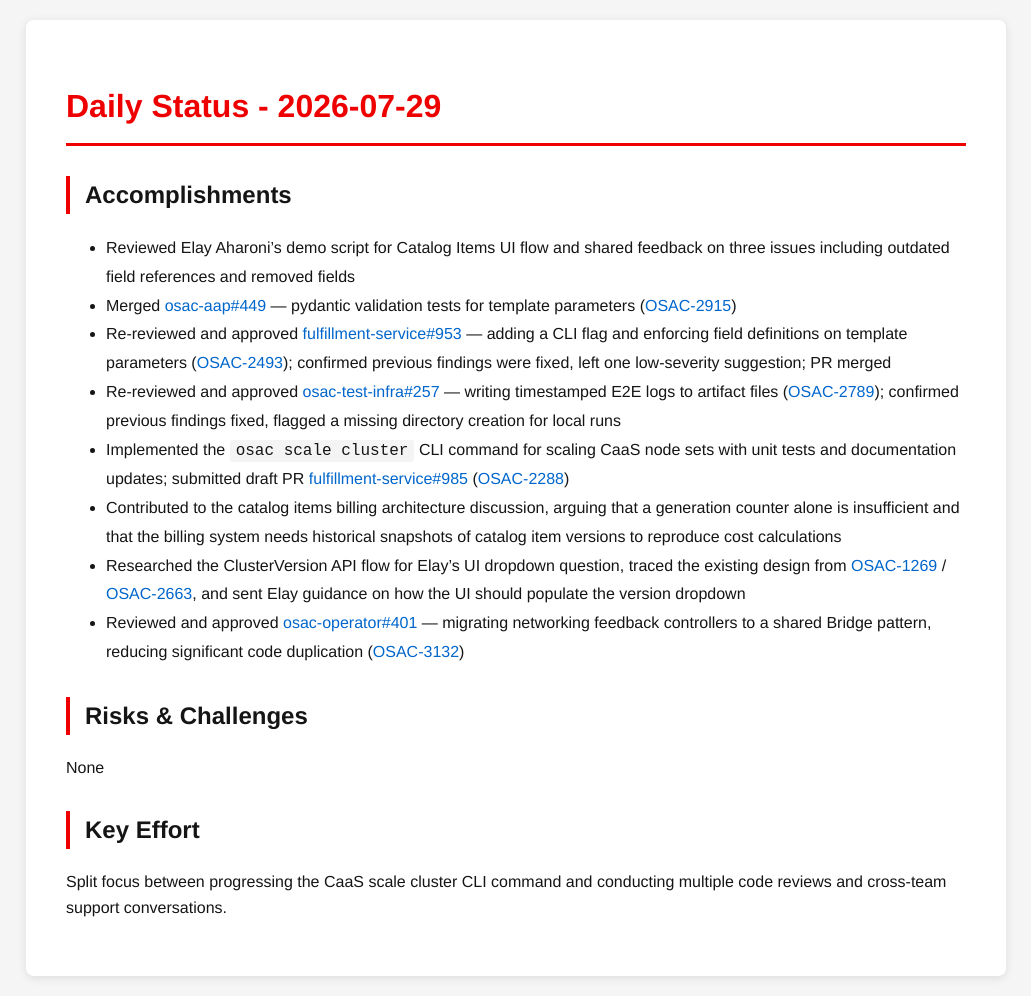
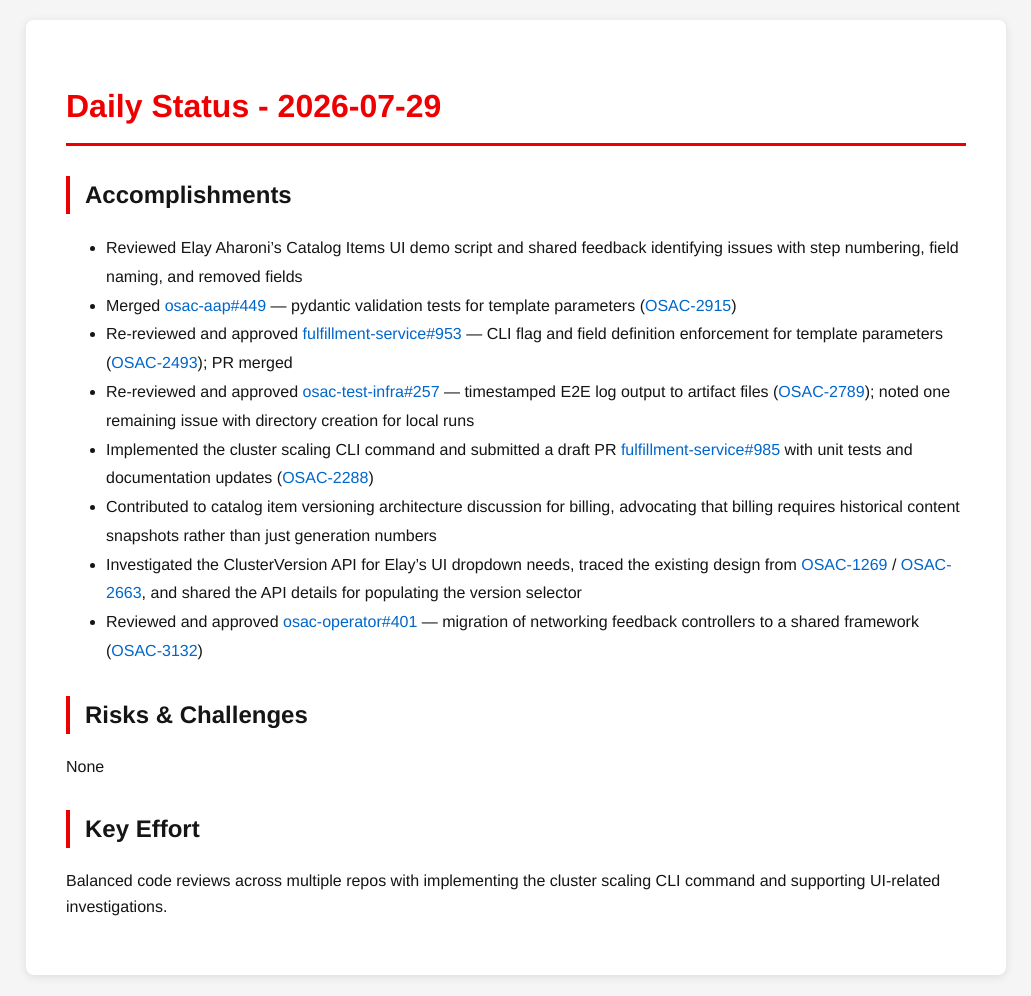
Before and after one commit to tzvatot/daily-status, a Jekyll site: the page built from 2026-07-29.md, in a window 1280 px wide. Shown: the whole page, without its empty margins (124-1155 px from the left). Built offline with Jekyll 4.4.1, drawn with Linux system fonts in a browser that asks for light colours.

Commit message:
Daily status update - 2026-07-29

```diff
--- a/2026-07-29.md
+++ b/2026-07-29.md
@@ -7,17 +7,18 @@ date: 2026-07-29
 # Daily Status - 2026-07-29
 
 ## Accomplishments
-- Reviewed Elay Aharoni's demo script for Catalog Items UI flow and shared feedback on three issues including outdated field references and removed fields
+
+- Reviewed Elay Aharoni's Catalog Items UI demo script and shared feedback identifying issues with step numbering, field naming, and removed fields
 - Merged [osac-aap#449](https://github.com/osac-project/osac-aap/pull/449) — pydantic validation tests for template parameters ([OSAC-2915](https://redhat.atlassian.net/browse/OSAC-2915))
-- Re-reviewed and approved [fulfillment-service#953](https://github.com/osac-project/fulfillment-service/pull/953) — adding a CLI flag and enforcing field definitions on template parameters ([OSAC-2493](https://redhat.atlassian.net/browse/OSAC-2493)); confirmed previous findings were fixed, left one low-severity suggestion; PR merged
-- Re-reviewed and approved [osac-test-infra#257](https://github.com/osac-project/osac-test-infra/pull/257) — writing timestamped E2E logs to artifact files ([OSAC-2789](https://redhat.atlassian.net/browse/OSAC-2789)); confirmed previous findings fixed, flagged a missing directory creation for local runs
-- Implemented the `osac scale cluster` CLI command for scaling CaaS node sets with unit tests and documentation updates; submitted draft PR [fulfillment-service#985](https://github.com/osac-project/fulfillment-service/pull/985) ([OSAC-2288](https://redhat.atlassian.net/browse/OSAC-2288))
-- Contributed to the catalog items billing architecture discussion, arguing that a generation counter alone is insufficient and that the billing system needs historical snapshots of catalog item versions to reproduce cost calculations
-- Researched the ClusterVersion API flow for Elay's UI dropdown question, traced the existing design from [OSAC-1269](https://redhat.atlassian.net/browse/OSAC-1269) / [OSAC-2663](https://redhat.atlassian.net/browse/OSAC-2663), and sent Elay guidance on how the UI should populate the version dropdown
-- Reviewed and approved [osac-operator#401](https://github.com/osac-project/osac-operator/pull/401) — migrating networking feedback controllers to a shared Bridge pattern, reducing significant code duplication ([OSAC-3132](https://redhat.atlassian.net/browse/OSAC-3132))
+- Re-reviewed and approved [fulfillment-service#953](https://github.com/osac-project/fulfillment-service/pull/953) — CLI flag and field definition enforcement for template parameters ([OSAC-2493](https://redhat.atlassian.net/browse/OSAC-2493)); PR merged
+- Re-reviewed and approved [osac-test-infra#257](https://github.com/osac-project/osac-test-infra/pull/257) — timestamped E2E log output to artifact files ([OSAC-2789](https://redhat.atlassian.net/browse/OSAC-2789)); noted one remaining issue with directory creation for local runs
+- Implemented the cluster scaling CLI command and submitted a draft PR [fulfillment-service#985](https://github.com/osac-project/fulfillment-service/pull/985) with unit tests and documentation updates ([OSAC-2288](https://redhat.atlassian.net/browse/OSAC-2288))
+- Contributed to catalog item versioning architecture discussion for billing, advocating that billing requires historical content snapshots rather than just generation numbers
+- Investigated the ClusterVersion API for Elay's UI dropdown needs, traced the existing design from [OSAC-1269](https://redhat.atlassian.net/browse/OSAC-1269) / [OSAC-2663](https://redhat.atlassian.net/browse/OSAC-2663), and shared the API details for populating the version selector
+- Reviewed and approved [osac-operator#401](https://github.com/osac-project/osac-operator/pull/401) — migration of networking feedback controllers to a shared framework ([OSAC-3132](https://redhat.atlassian.net/browse/OSAC-3132))
 
 ## Risks & Challenges
 None
 
 ## Key Effort
-Split focus between progressing the CaaS scale cluster CLI command and conducting multiple code reviews and cross-team support conversations.
+Balanced code reviews across multiple repos with implementing the cluster scaling CLI command and supporting UI-related investigations.
```
